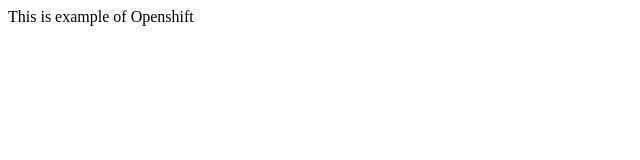
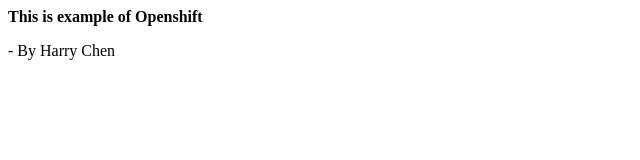
Before and after one commit to starmood/openshift-apache-ex, a plain HTML site: page index.html in a window 1280 px wide. Shown: the whole page, without its empty margins (0-640 px from the left). Drawn offline with Linux system fonts and the light colour scheme.

Commit message:
Update index.html

```diff
--- a/index.html
+++ b/index.html
@@ -1,5 +1,9 @@
 <html>
 
-This is example of Openshift
+  <b>This is example of Openshift</b>
+
+  <p/>
+
+  - By Harry Chen
 
 </html>
```
